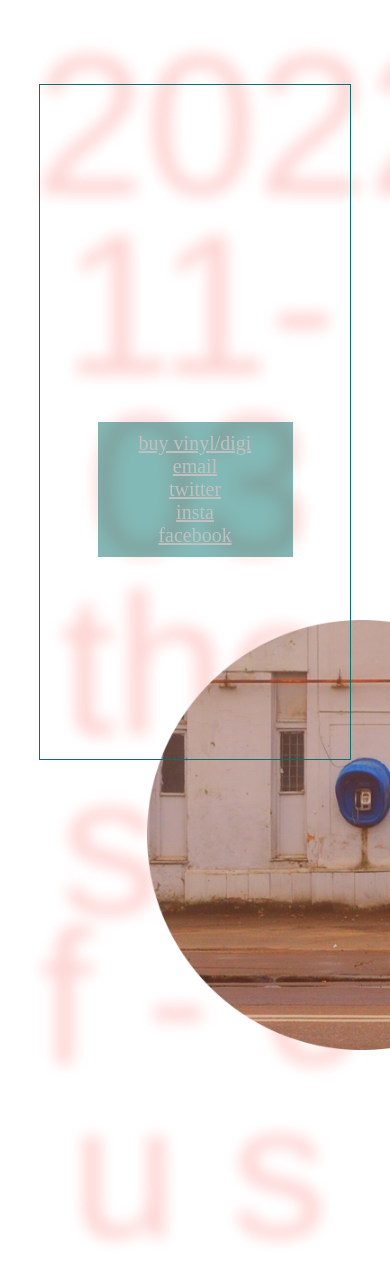
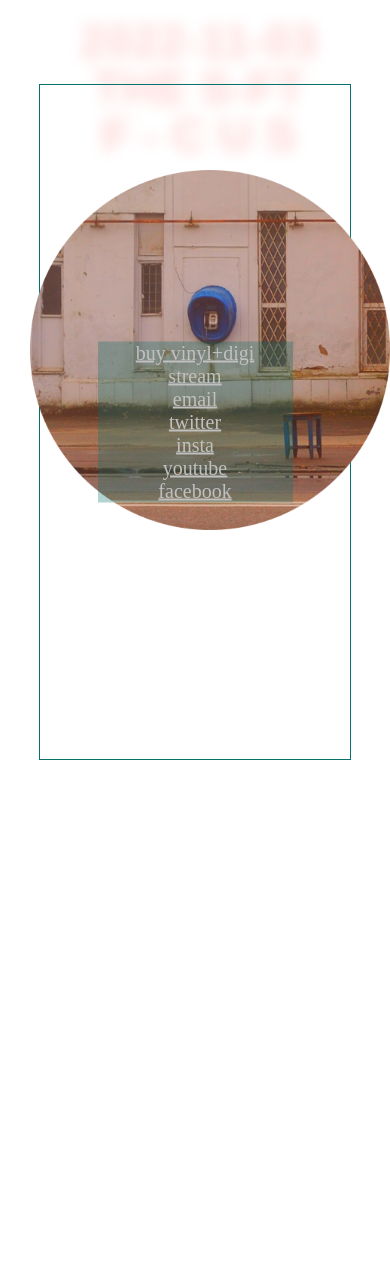
Before and after one commit to Audodido/dan_site, a Flask app: page / in a window 390 px wide; the page is wider, and only the part inside the window is pictured. After the commit the page ends 760 px from the top of that part, so only its background shows below. Run offline with Flask 2, Linux system fonts and the light colour scheme; some web fonts are replaced.

Commit message:
made responsive

```diff
--- a/static/main.js
+++ b/static/main.js
@@ -1,56 +1,49 @@
 var buy = "https://thes-ftf-cus.bandcamp.com/album/lousy-w-love"
+var stream = "https://ditto.fm/you-me-and-all-the-salt-in-the-sea"
 var email = "mailto:s.ftf.cus@gmail.com"
 var twitter = "https://twitter.com/TheS_ftF_cus"
 var insta = "https://www.instagram.com/thes_ftf_cus/"
 var facebook = "https://www.facebook.com/thes.ftf.cus/"
+var youtube = "https://www.youtube.com/channel/UCya0_2t5aSa95dki35hLQKQ"
+
+https://www.youtube.com/channel/UCya0_2t5aSa95dki35hLQKQ"
 var h = document.getElementById("date")
-var q = document.getElementById("empty")
+var q = document.getElementById("bar")
 var r = document.getElementById("line2")
 
 
-h.innerHTML += "the s-ft \<br>";
-r.innerHTML += "f - c u s";
-// ----------------------------------------------
-// TEXT COLOR CHANGER
+// h.innerHTML += "the s-ft \<br>";
+// r.innerHTML += "f - c u s";
 
-// var colors = ["silver", "gray", "silver", "grey", "silver"]
-// var colors = ["#8fce00", "#9ad219", "#a5d732", "#b0dc4c", "#bbe166", "#c7e67f"]
-// var currentColor = 0
-// var lis = document.querySelectorAll("h1")
 
-// function changeColor() {
-//     --currentColor
-//     if (currentColor < 0) currentColor = colors.length -1
-//     for (var i = 0; i < lis.length; i++) {
-//       lis[i].style.color = colors[(currentColor +i) % colors.length]
-//     }
-//   }
-
-// setInterval(changeColor, 200)
-
-// ----------------------------------------------
-// iterate over text so it appears one at time
-
-var string = [buy, email,twitter,insta,facebook]
+var string = [buy,stream,email,twitter,insta,youtube,facebook]
 
 var printCount = 0
 var aNum = ((Math.random()*100) + 50).toFixed();
 
 
+
+
+
 function addText() {
     if (printCount <= string.length) {
-    // for (let i=0; i < string.length; i++) {
         if (string[printCount] == buy) {
-            q.innerHTML += "<a href ="+string[printCount]+" target=\"_blank\">buy vinyl/digi</a>"
+            q.innerHTML += "<a href ="+string[printCount]+" target=\"_blank\">buy vinyl+digi</a>"
             q.innerHTML += "<br>"
         } else if (string[printCount] == email) {
             q.innerHTML += "<a href ="+string[printCount]+" target=\"_blank\">email</a>"
+            q.innerHTML += "<br>"
+        } else if (string[printCount] == stream) {
+            q.innerHTML += "<a href ="+string[printCount]+" target=\"_blank\">stream</a>"
             q.innerHTML += "<br>"
         } else if (string[printCount] == twitter) {
             q.innerHTML += "<a href ="+string[printCount]+" target=\"_blank\">twitter</a>"
             q.innerHTML += "<br>"
         } else if (string[printCount] == insta) {
             q.innerHTML += "<a href ="+string[printCount]+" target=\"_blank\">insta</a>"
+            q.innerHTML += "<br>"
+        } else if (string[printCount] == youtube) {
+            q.innerHTML += "<a href ="+string[printCount]+" target=\"_blank\">youtube</a>"
             q.innerHTML += "<br>"
         } else if (string[printCount] == facebook) {
             q.innerHTML += "<a href ="+string[printCount]+" target=\"_blank\">facebook</a>"
--- a/static/styles.css
+++ b/static/styles.css
@@ -1,8 +1,13 @@
 /* BLUR   https://css-tricks.com/fun-with-blurred-text/ */
 * {
     margin: 0;
-    padding: 10px;
+    padding: 0px;
     box-sizing: border-box;
+}
+
+.container {
+    max-width: 100% !important;
+    overflow-x: hidden !important;
 }
 
 /* https://www.freecodecamp.org/news/html-page-width-height/ */
@@ -10,56 +15,51 @@ html {
     min-height: 100vh;
 }
 
-h1 {
-    /* color: #fcb9b6; */
-    /* this color/text-shadow combo creates the blur effect */
+.bigletters {
     color: transparent;
     text-shadow: 4px 8px 15px #fcb9b6;
     font-family: juniper-std, sans-serif;
-    font-style: normal;
-    font-weight: 400;
-    text-align: center;
-    /* font-size: 1200%; */
-    font-size: 200px;
-    margin:-20px;
-    padding-top: 2%;
+    font-weight: 100;
     opacity: 0.6;
     position: relative;
     z-index: 0;
-    margin:0px;
-    line-height: 0.9em;
+    font-size: 6vw;
+    text-align: center;
+    line-height: 1;
 }
 
-#line2 {
-    margin: -40px;
-    font-size: 1200%;
-    /* width: fit-content; */
-    /* color:red; */
+.maincenter {
+    margin: auto;
+    width: 100%;
+    padding: 10px;
 }
 
-body {
-    min-height: 100vh;
+.verticenter {
+    margin: auto;
+    position: absolute;
+    top: 50%;
+    -ms-transform: translateY(-50%);
+    transform: translateY(-50%);
 }
 
-#empty {
-    position: absolute;
+#bar {
     width: 50%;
-    top: 50%;
     left: 25%;
+    /* margin: auto; */
+    display: block;
     text-align: center;
     font-size: 20px;
     font-weight: 400;
-    /* background-color: rgba(6,116,110,.3); */
-    background-color: rgb(7, 114, 109, .5);
-    z-index: 10;
+    background-color: rgb(7, 114, 109, .3);
+    z-index: 1000;
+    /* padding: 0px; */
 }
 
 a {
-    /* color:rgb(218, 218, 218); */
     color:silver;
     font-family: 'futura';
     font-weight:100;
-    z-index: 100
+    /* z-index: 1000 */
 }
 
 a:hover {
@@ -81,13 +81,11 @@ a:hover {
     z-index: 10;
   }
 
-img {
-    position: absolute;
+#circle {
+    position: relative;
     opacity: 1;
-    margin-top: 5%;
-    top: 70%;
-    left: 35%;
-    z-index: 0;
-    /* transform: rotate(20deg); */
-    opacity: 1.;
+    display: block;
+    margin: auto;
+    z-index: 100;
+    padding: 20px;
 }
--- a/templates/index.html
+++ b/templates/index.html
@@ -11,13 +11,15 @@
 
     <body>
 
-    <h1 id="date">2022-11-03<br></h1>
-    <h1 id="line2"></h1>
-
-    <div id="empty">
+    <div class="maincenter">
+        <div class="bigletters">
+            <h1>2022-11-03<br></h1>
+            <h1>THE S-FT <br> F - C U S</h1></div>
+        <img id="circle" src="./static/circ.png" width="400" height="400" alt="idk">
+        <div id="bar" class="verticenter"></div>
 
     </div>
-    <img id="cicle" src="/static/circ.png" width="450" height="450" alt="idk">
+
 
     <div id="box"></div>
 
```
Also changed, not shown: 1 other file.
